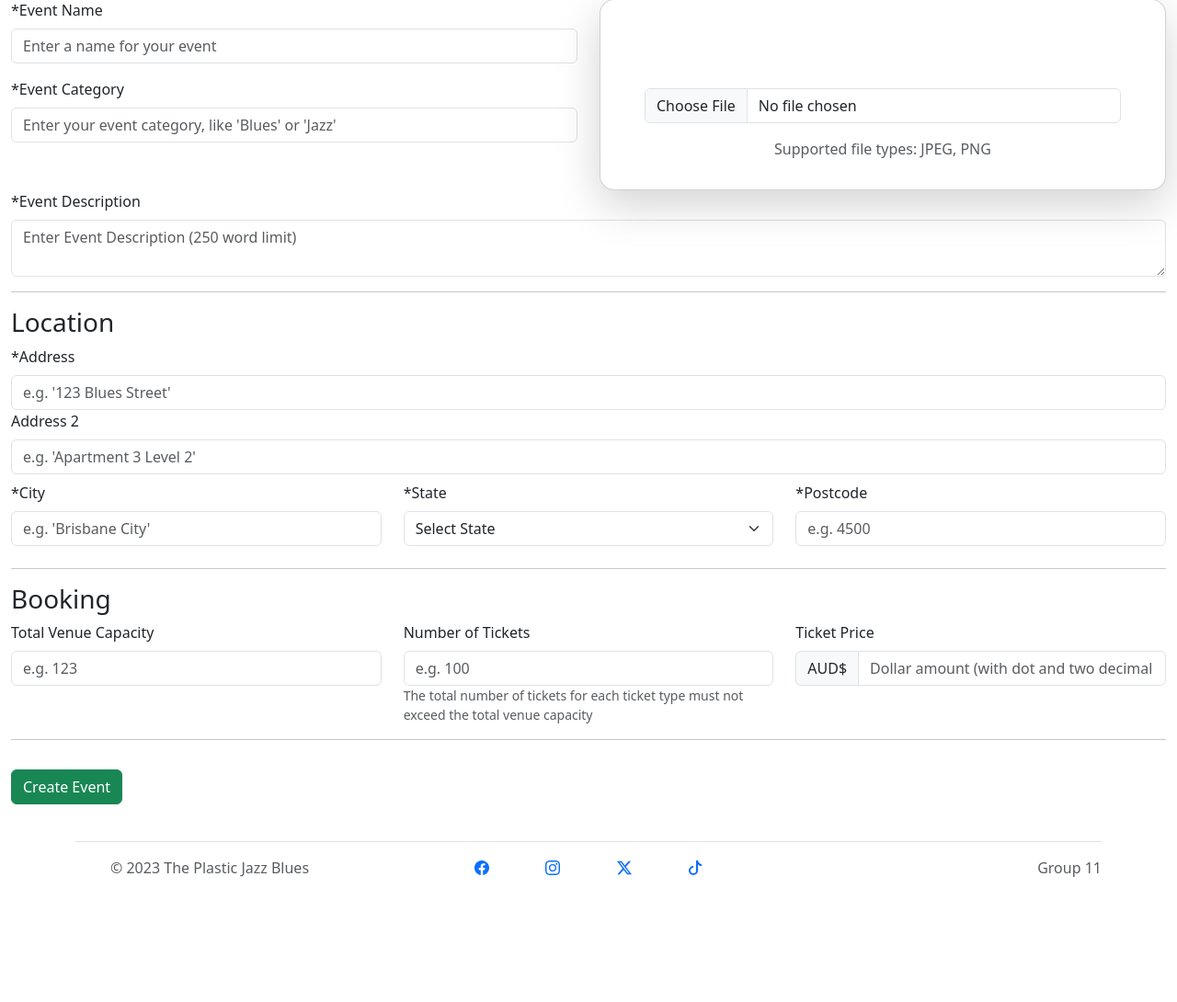
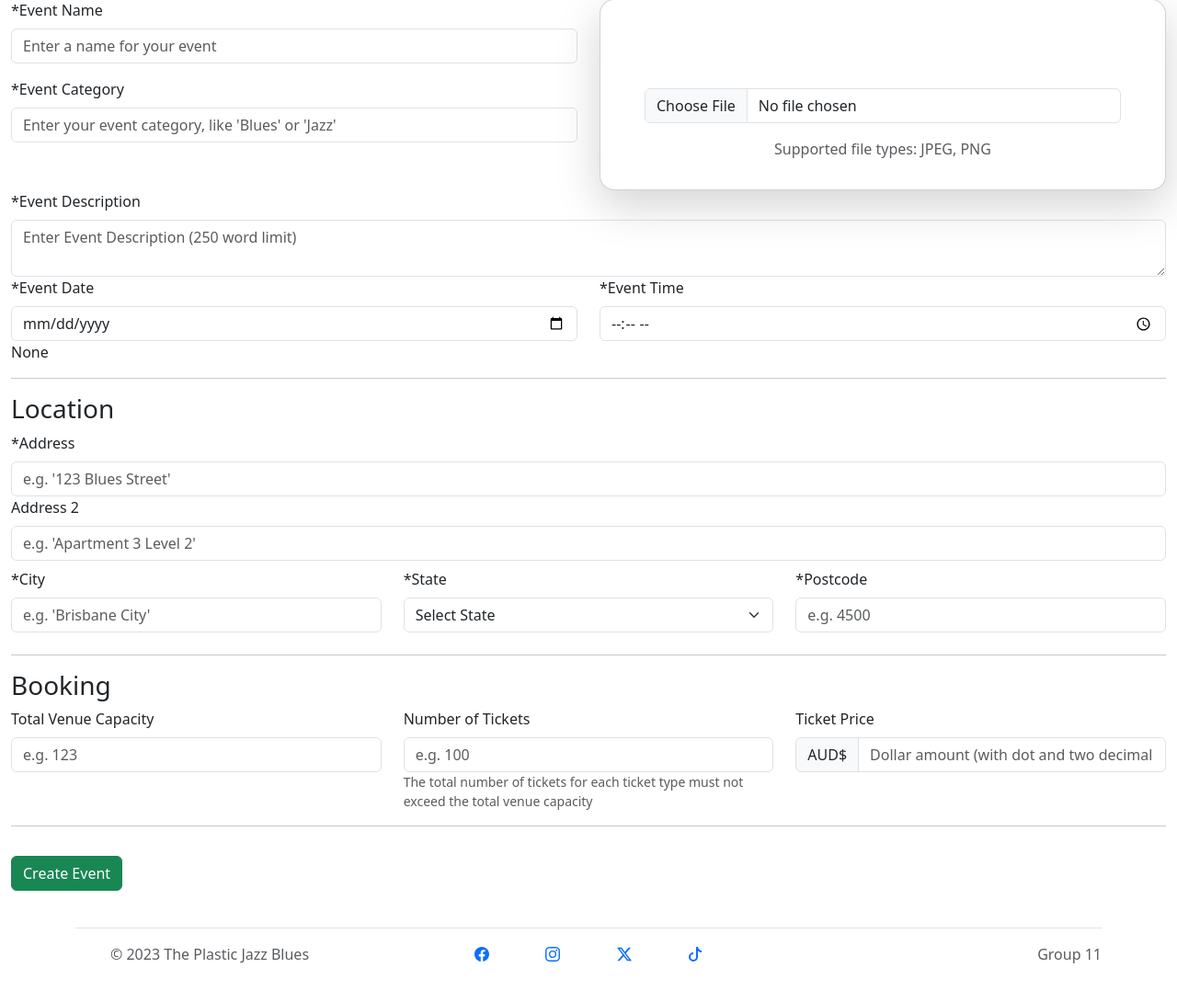
Before and after one commit to HunterRixon25/IAB207GroupAssignment3, a Flask app: page /events/create in a window 1280 px wide. Shown: the part 207-1297 px from the top of the page at 92% size. Before the commit the page ends 1161 px from the top, so only its background shows below. Run offline with Flask 3, Linux system fonts and the light colour scheme; the visitor is signed in with stand-in values (Sample User, id 1); some libraries are stand-ins or nearby versions.

Commit message:
Update create.html
Adding Date and time inputs back in

```diff
--- a/website/templates/events/create.html
+++ b/website/templates/events/create.html
@@ -74,7 +74,35 @@
             </div>
           {% endif %}
           </div>
-          <!-- event date and time goes here -->
+          <div class="row">
+            <div class="col">
+                <div class="form-group">
+                    <label for="{{ form.eventDate.id }}" class="form-label"><span class="mandatory-field">*</span>Event Date</label>
+                    {{ form.eventDate(class="form-control", id="eventDate", placeholder="DD/MM/YYYY") }}
+                    {{ form.eventDate.data }}
+                    {% if form.eventDate.errors %}
+                        <div class="alert alert-danger">
+                            {% for error in form.eventDate.errors %}
+                                {{ error }}
+                            {% endfor %}
+                        </div>
+                    {% endif %}
+                </div>
+            </div>
+            <div class="col">
+                <div class="form-group">
+                    <label for="{{ form.eventTime.id }}" class="form-label"><span class="mandatory-field">*</span>Event Time</label>
+                    {{ form.eventTime(class="form-control", id="eventTime", placeholder="HH:MM") }}
+                    {% if form.eventTime.errors %}
+                        <div class="alert alert-danger">
+                            {% for error in form.eventDateTime.errors %}
+                                {{ error }}
+                            {% endfor %}
+                        </div>
+                    {% endif %}
+                </div>
+            </div>
+        </div>
         <div class="row">
         </div>
         <hr>
```
